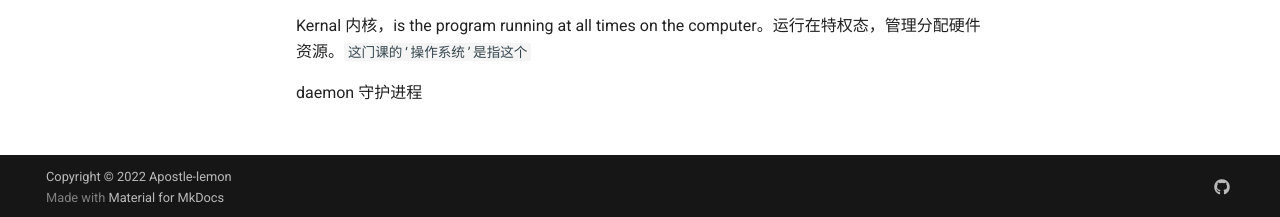
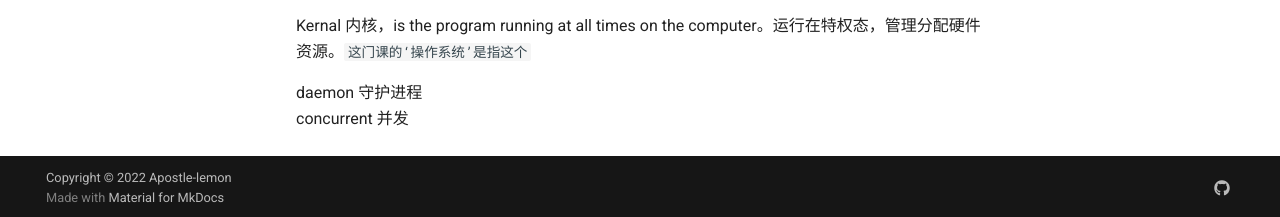
Before and after one commit to Apostle-lemon/Apostle-lemon.github.io, an MkDocs documentation site: the page built from docs/课程学习/计算机系统二/【智云课堂】计算机系统二.md, in a window 1280 px wide and 1054 px high. Shown: the part 834-1051 px from the top of the window. Built offline with MkDocs 1.6.1 and Material for MkDocs 9.7.7, drawn with Linux system fonts in a browser that asks for light colours.

Commit message:
vault backup: 2022-10-27 19:09:17
Affected files:
docs/课程学习/计算机系统二/【智云课堂】计算机系统二.md

```diff
--- a/docs/课程学习/计算机系统二/【智云课堂】计算机系统二.md
+++ b/docs/课程学习/计算机系统二/【智云课堂】计算机系统二.md
@@ -24,3 +24,4 @@
 Kernal 内核，is the program running at all times on the computer。运行在特权态，管理分配硬件资源。`这门课的‘操作系统’是指这个`
 
 daemon 守护进程
+concurrent 并发
```
